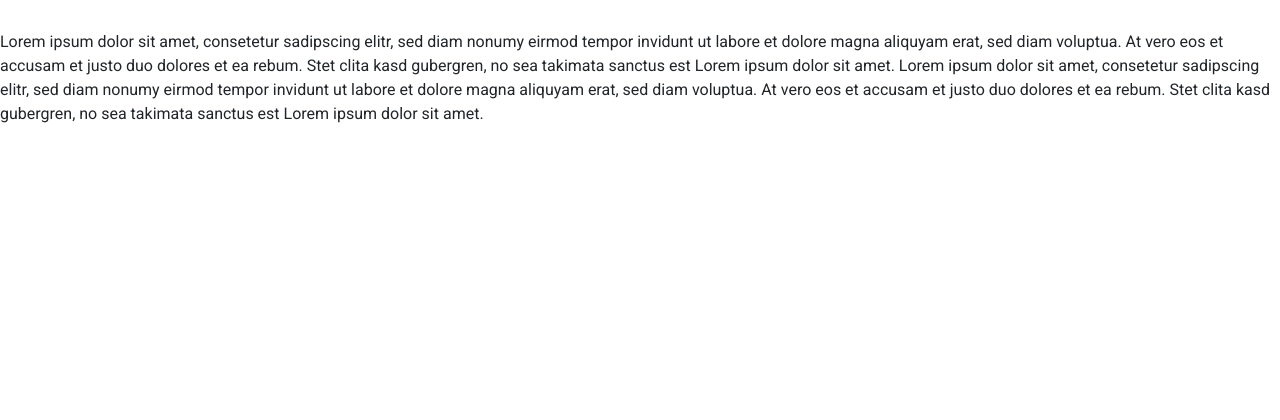
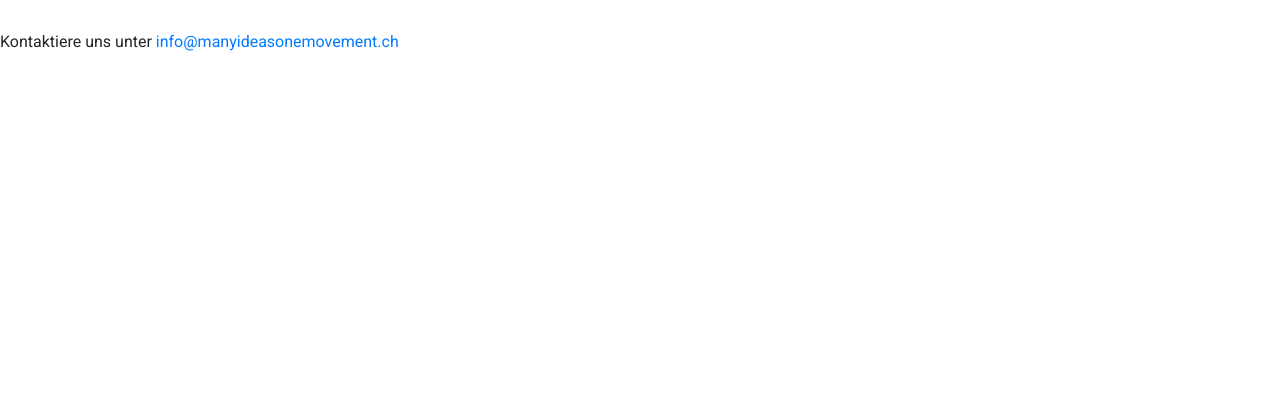
Before and after one commit to ChristianGroeber/django-many-ideas-one-movement, a Django app: template many_ideas_one_movement/website/templates/website/index.html in a window 1280 px wide. Shown: the part 566-986 px from the top of the page. After the commit the page ends 617 px from the top, so only its background shows below. Run offline with Django 3.2, Linux system fonts and the light colour scheme; the template is opened without the code that fills it, so the values that code supplies are empty; some libraries are stand-ins or nearby versions; some web fonts are replaced.

Commit message:
worked on nav, user fiendliness

```diff
--- a/many_ideas_one_movement/website/templates/base.html
+++ b/many_ideas_one_movement/website/templates/base.html
@@ -3,7 +3,7 @@
 
 <head>
     <meta charset="UTF-8">
-    <title>Title</title>
+    <title>Many Ideas | One Movement</title>
     <meta http-equiv="Content-Type" content="text/html; charset=utf-8">
     <meta name="viewport" content="width=device-width, initial-scale=1.0">
     <script src="https://ajax.googleapis.com/ajax/libs/jquery/3.4.0/jquery.min.js"></script>
@@ -184,13 +184,7 @@
     </div>
     <footer>
         <p>
-            Lorem ipsum dolor sit amet, consetetur sadipscing elitr, sed diam nonumy eirmod tempor invidunt ut labore et
-            dolore magna aliquyam erat, sed diam voluptua. At vero eos et accusam et justo duo dolores et ea rebum. Stet
-            clita kasd gubergren, no sea takimata sanctus est Lorem ipsum dolor sit amet. Lorem ipsum dolor sit amet,
-            consetetur sadipscing elitr, sed diam nonumy eirmod tempor invidunt ut labore et dolore magna aliquyam erat,
-            sed
-            diam voluptua. At vero eos et accusam et justo duo dolores et ea rebum. Stet clita kasd gubergren, no sea
-            takimata sanctus est Lorem ipsum dolor sit amet.
+            Kontaktiere uns unter <a href="mailto:info@manyideasonemovement.ch">info@manyideasonemovement.ch</a>
         </p>
     </footer>
 </body>
--- a/many_ideas_one_movement/website/templates/website/index.html
+++ b/many_ideas_one_movement/website/templates/website/index.html
@@ -45,7 +45,7 @@
 
     .my-card:hover{
         cursor: pointer;
-        color: blue;
+        color: rgb(46, 46, 209);
     }
 
     h4.card-text {
```
